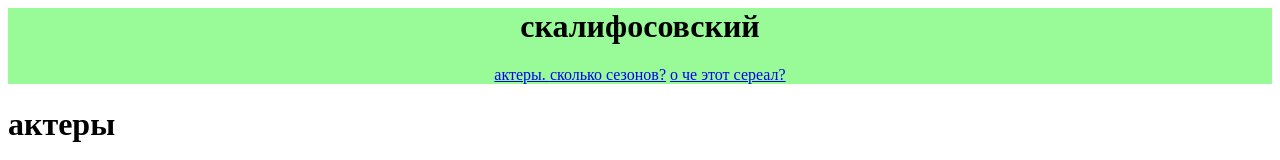
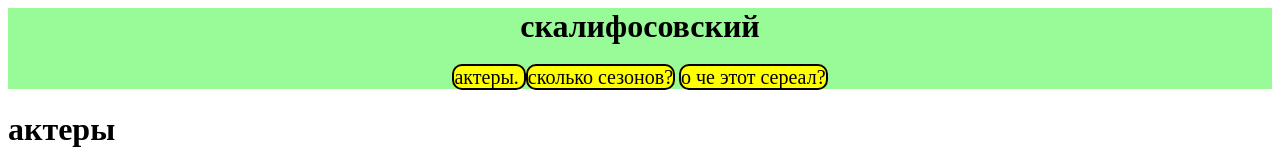
Before and after one commit to katirinanov/sklivosovckii, a plain HTML site: page index.html in a window 1280 px wide. Shown: the top 160 px of the page. Drawn offline with Linux system fonts and the light colour scheme; grey boxes are pictures that could not be loaded.

Commit message:
Update style.css

```diff
--- a/style.css
+++ b/style.css
@@ -6,3 +6,11 @@ p {
 img {
     border: 10px solid lightblue;
 }
+header a {
+    color: black;
+    font-size: 20px;
+    text-decoration: none;
+    border: 2px solid black;
+    background: yellow;
+    border-radius: 10px;
+}
```
